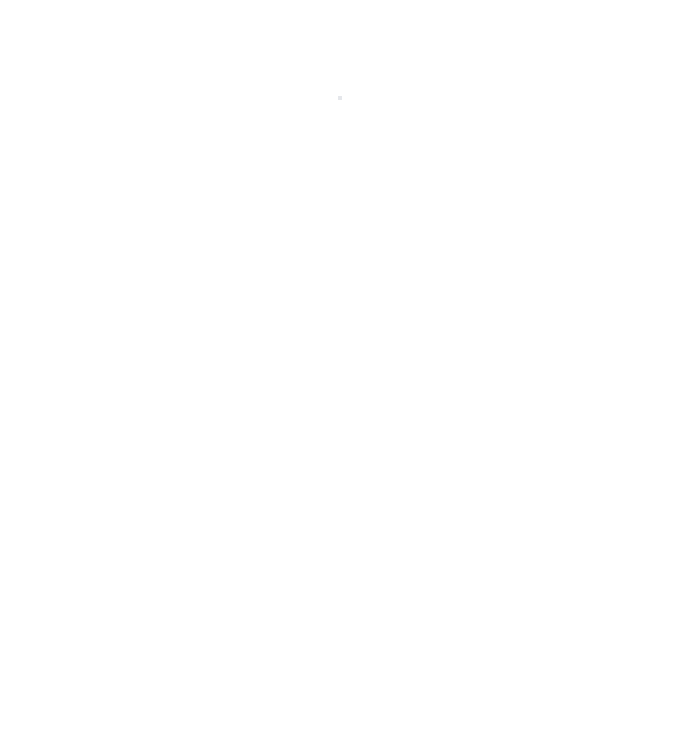
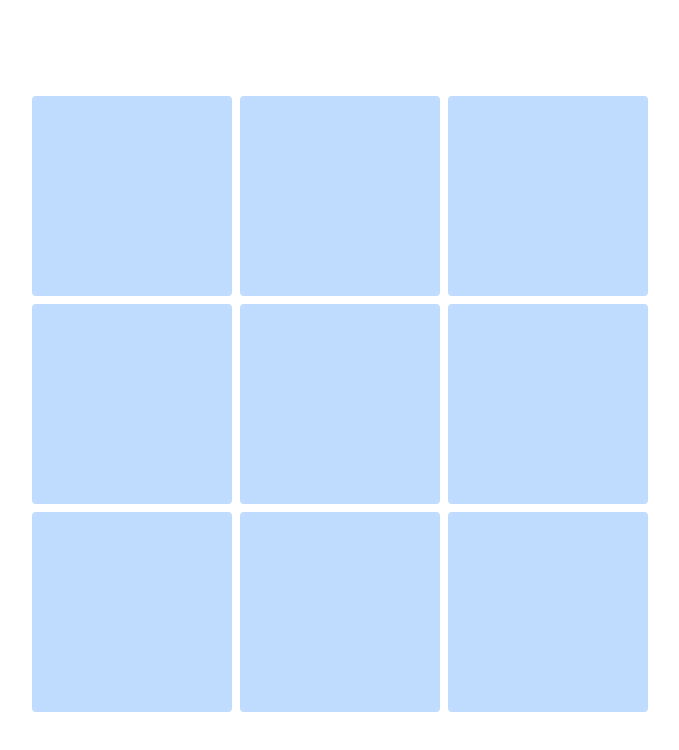
Before and after one commit to williamalowe/super_tictactoe, a Next.js app: page / in a window 1280 px wide. Shown: the top 750 px of the page, without its empty margins (300-979 px from the left). Built offline with nearby package versions, Linux system fonts and the light colour scheme.

Commit message:
feat: add game-tile component

```diff
--- a/src/app/page.tsx
+++ b/src/app/page.tsx
@@ -3,7 +3,7 @@ import Image from "next/image";
 
 export default function Home() {
   return (
-    <main className="flex min-h-screen flex-col items-center justify-between p-24">
+    <main className="flex h-screen flex-col items-center justify-between p-24">
       <Gameboard />
     </main>
   );
--- /dev/null
+++ b/src/components/game-tile.tsx
@@ -0,0 +1,7 @@
+export default function GameTile() {
+  return (
+    <div className="bg-blue-200 rounded aspect-square flex items-center justify-center h-[25vh] hover:bg-blue-400 cursor-pointer">
+
+    </div>
+  )
+}
--- a/src/components/gameboard.tsx
+++ b/src/components/gameboard.tsx
@@ -1,7 +1,18 @@
+"use client"
+import GameTile from "./game-tile";
+
 export default function Gameboard() {
   return (
-    <div className="aspect-square grid grid-cols-3 border-2">
-
+    <div className="aspect-square grid grid-cols-3 gap-2">
+      <GameTile />
+      <GameTile />
+      <GameTile />
+      <GameTile />
+      <GameTile />
+      <GameTile />
+      <GameTile />
+      <GameTile />
+      <GameTile />
     </div>
   )
 }
```
